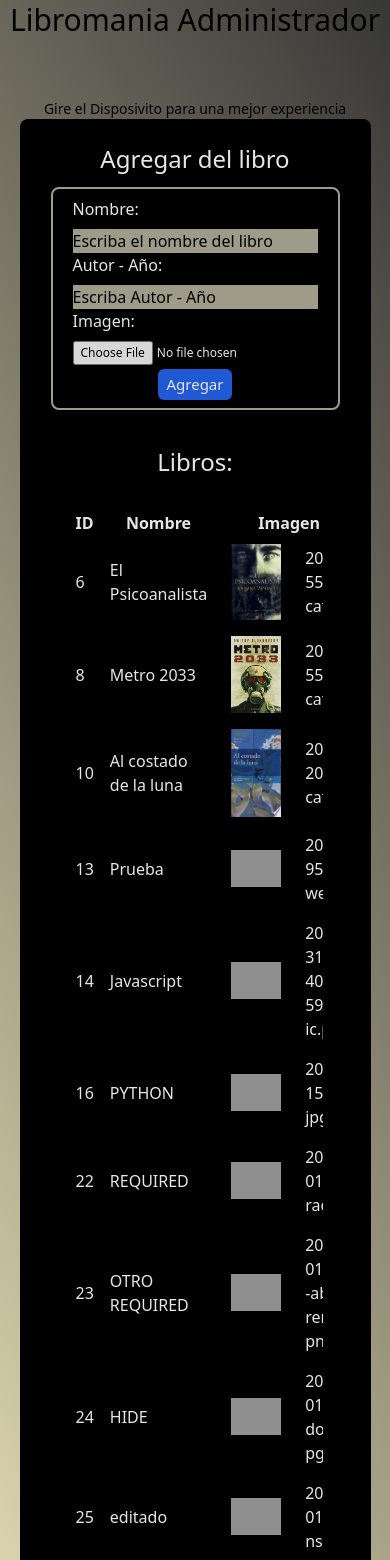
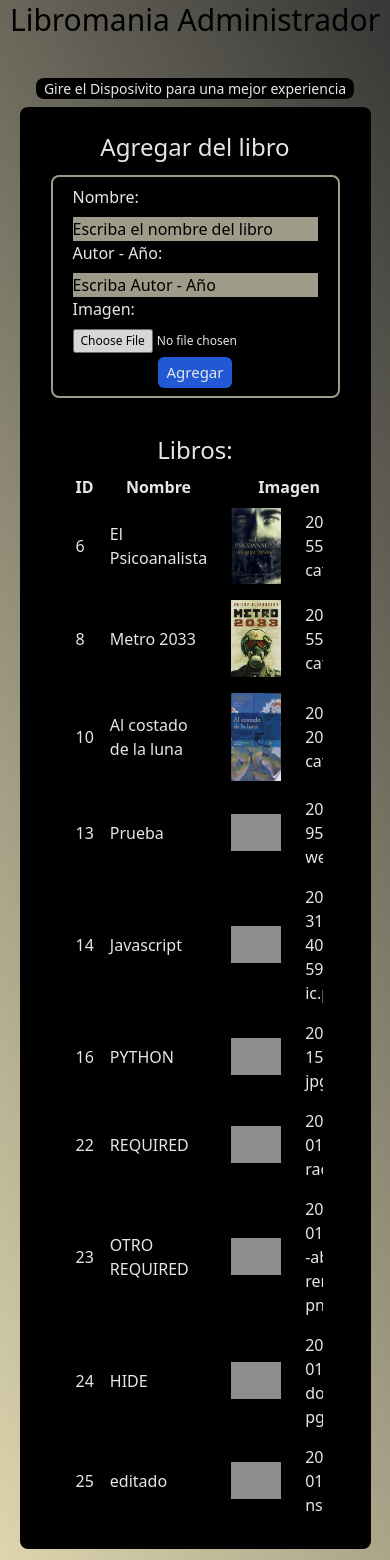
Before and after one commit to ORION-sergy/Libreria-Python, a Flask app: page /admin/libros in a window 390 px wide. Shown: the part 58-1618 px from the top of the page. Run offline with Flask 3, Linux system fonts and the light colour scheme; the visitor is signed in with stand-in values (Sample User, id 1); data comes from the database, SQL or seed files in the repository; some libraries are stand-ins or nearby versions; grey boxes are pictures that could not be loaded.

Commit message:
se agrego scroll lateral en tabla libros admin, se agrego par de iconos

```diff
--- a/templates/admin/libros.html
+++ b/templates/admin/libros.html
@@ -14,9 +14,10 @@
 </style>
 <script src="https://cdn.lordicon.com/lordicon-1.1.0.js"></script>
 <!-- Admin de libros -->
-<div class="mt-[60px] pb-6">
+<div class="mt-[60px] pb-1">
     <p class="text-3xl font-">Libromania Administrador</p>
 </div>
+<!-- GIRE EL DISPOSITIVO -->
 <div class="lg:hidden block mx-auto">
     <div class="flex flex-col items-center justify-between w-fit mx-auto">
         <span class=" w-[16px] h-[16px]">
@@ -25,7 +26,7 @@
                 trigger="hover">
             </lord-icon>
         </span>
-        <p class="mt-5 text-[14px]">Gire el Disposivito para una mejor experiencia</p>
+        <p class="mt-5 text-[14px] font-medium px-2 mb-2 rounded-lg text-white bg-black">Gire el Disposivito para una mejor experiencia</p>
     </div>
 </div>
 
@@ -74,9 +75,18 @@
                 {% endwith %}
             </div>
             <p class="text-2xl pt-8 pb-2">Libros:</p>
+            <div class="lg:hidden">
+                <lord-icon
+                    src="https://cdn.lordicon.com/axacjdbs.json"
+                    trigger="in"
+                    delay="1000"
+                    state="in-reveal"
+                    style="width:50px;height:50px">
+                </lord-icon>
+            </div>
         </div>
         <!-- TABLA -->
-        <div class="pt-6 px-12 max-w-[90vw]">
+        <div class="sm:pt-6 px-12 max-w-[90vw]">
             <div class="overflow-x-auto">
                 <table class="min-w-full mx-auto">
                     <thead>
```
